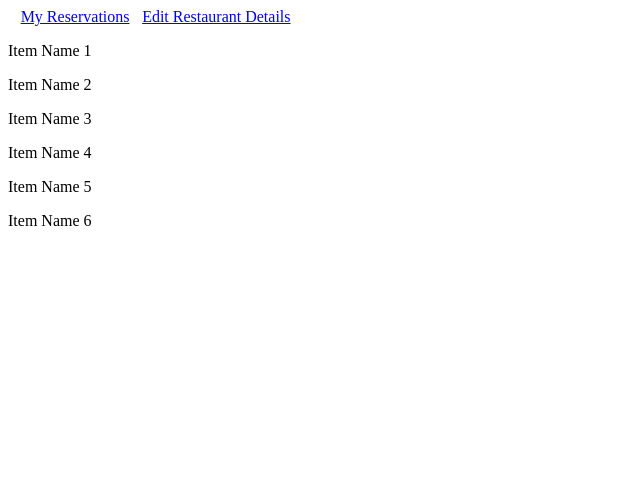
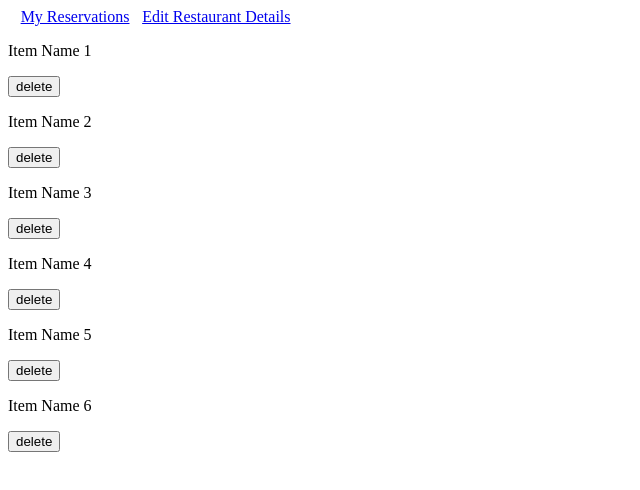
Before and after one commit to mahisha2022/reservation-app-project-frontend, an Angular app: page /adminDetails in a window 1280 px wide. Shown: the top 490 px of the page, without its empty margins (0-640 px from the left). Built offline with nearby package versions, Linux system fonts and the light colour scheme.

Commit message:
used event emitters to remove menu items that were deleted

```diff
--- a/src/app/components/menu-item/menu-item.component.html
+++ b/src/app/components/menu-item/menu-item.component.html
@@ -1 +1,2 @@
 <p>{{item.itemName}}</p>
+<button (click) = "deleteItem()">delete</button>
--- a/src/app/components/menu-item/menu-item.component.ts
+++ b/src/app/components/menu-item/menu-item.component.ts
@@ -1,4 +1,4 @@
-import { Component, Input } from '@angular/core';
+import { Component, EventEmitter, Input, Output } from '@angular/core';
 import { MenuItem } from 'src/app/models/MenuItem';
 
 @Component({
@@ -17,6 +17,8 @@ export class MenuItemComponent {
     itemName : "Dummy Item",
     itemPrice : 9.99
   };
+  @Output()
+  deletingItem = new EventEmitter<MenuItem>();
 
 
 
@@ -32,6 +34,8 @@ export class MenuItemComponent {
    * Class Methods
    */
 
-
+  deleteItem() {
+    this.deletingItem.emit(this.item);
+  }
 
 }
--- a/src/app/components/menu-list/menu-list.component.html
+++ b/src/app/components/menu-list/menu-list.component.html
@@ -1,3 +1,3 @@
 <div *ngFor = "let item of menuItems">
-    <app-menu-item [item] = "item"></app-menu-item>
+    <app-menu-item [item] = "item" (deletingItem)="deleteItemEvent($event)"></app-menu-item>
 </div>
--- a/src/app/components/menu-list/menu-list.component.ts
+++ b/src/app/components/menu-list/menu-list.component.ts
@@ -1,4 +1,4 @@
-import { Component, Input } from '@angular/core';
+import { Component, EventEmitter, Input, Output } from '@angular/core';
 import { MenuItem } from 'src/app/models/MenuItem';
 
 @Component({
@@ -14,6 +14,8 @@ export class MenuListComponent {
 
   @Input()
   menuItems : MenuItem[] = [];
+  @Output()
+  deletingItem = new EventEmitter<MenuItem>();
 
 
 
@@ -29,4 +31,8 @@ export class MenuListComponent {
    * Class Methods
    */
 
+  deleteItemEvent(item : MenuItem) {
+    this.deletingItem.emit(item);
+  }
+
 }
--- a/src/app/pages/admin-restaurant-details/admin-restaurant-details.component.html
+++ b/src/app/pages/admin-restaurant-details/admin-restaurant-details.component.html
@@ -1,3 +1,3 @@
 <app-restaurant-navbar></app-restaurant-navbar>
 <br>
-<app-menu-list [menuItems] = "menuItems"></app-menu-list>
+<app-menu-list [menuItems] = "menuItems" (deletingItem)="deleteItem($event)"></app-menu-list>
--- a/src/app/pages/admin-restaurant-details/admin-restaurant-details.component.ts
+++ b/src/app/pages/admin-restaurant-details/admin-restaurant-details.component.ts
@@ -53,4 +53,17 @@ export class AdminRestaurantDetailsComponent {
    * Class Methods
    */
 
+  deleteItem(item : MenuItem) {
+    let index = -1;
+    for (let i = 0; i < this.menuItems.length; i++) {
+      if (this.menuItems[i] === item) {
+        index = i;
+        break;
+      }
+    }
+    if (index != -1) {
+      this.menuItems.splice(index, 1);
+    }
+  }
+
 }
```
